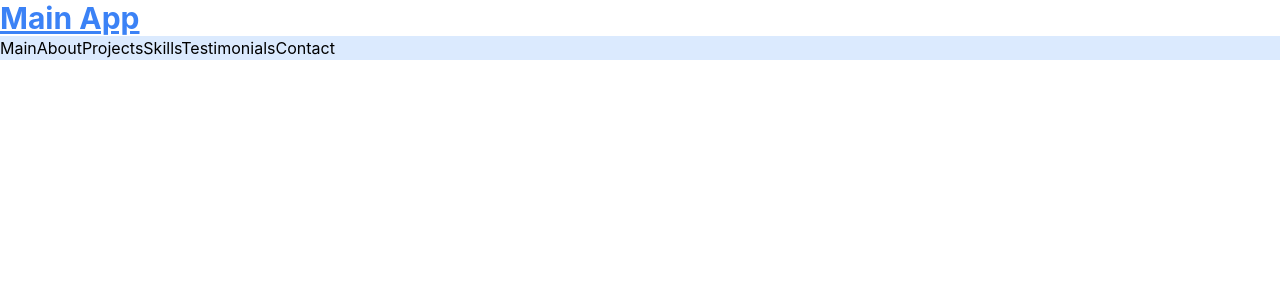
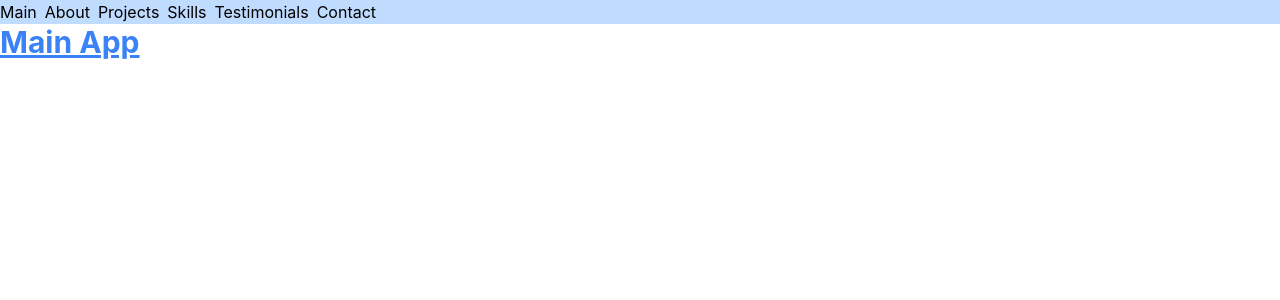
Before and after one commit to DmitriyMalayev/dmitriy_portfolio, a React (Create React App) app: page / in a window 1280 px wide. Shown: the top 300 px of the page. Built offline with nearby package versions, Linux system fonts and the light colour scheme.

Commit message:
fixed navigation

```diff
--- a/src/App.js
+++ b/src/App.js
@@ -4,17 +4,28 @@ import { Outlet, Link } from "react-router-dom";
 export default function App() {
   return (
     <div>
-      <h1 className="text-3xl font-bold underline text-blue-500">Main App</h1>
-
-      <div className="bg-blue-100">
-        <Link to="/main">Main</Link>
-        <Link to="/about">About</Link>
-        <Link to="/projects">Projects</Link>
-        <Link to="/skills">Skills</Link>
-        <Link to="/testimonials">Testimonials</Link>
-        <Link to="/contact">Contact</Link>
+      <div className="space-x-2 bg-blue-200">
+        <Link className="hover:bg-sky-300" to="/main">
+          Main
+        </Link>
+        <Link className="hover:bg-sky-300" to="/about">
+          About
+        </Link>
+        <Link className="hover:bg-sky-300" to="/projects">
+          Projects
+        </Link>
+        <Link className="hover:bg-sky-300" to="/skills">
+          Skills
+        </Link>
+        <Link className="hover:bg-sky-300" to="/testimonials">
+          Testimonials
+        </Link>
+        <Link className="hover:bg-sky-300" to="/contact">
+          Contact
+        </Link>
       </div>
       <Outlet />
+      <h1 className="text-3xl font-bold underline text-blue-500">Main App</h1>
     </div>
   );
 }
```
